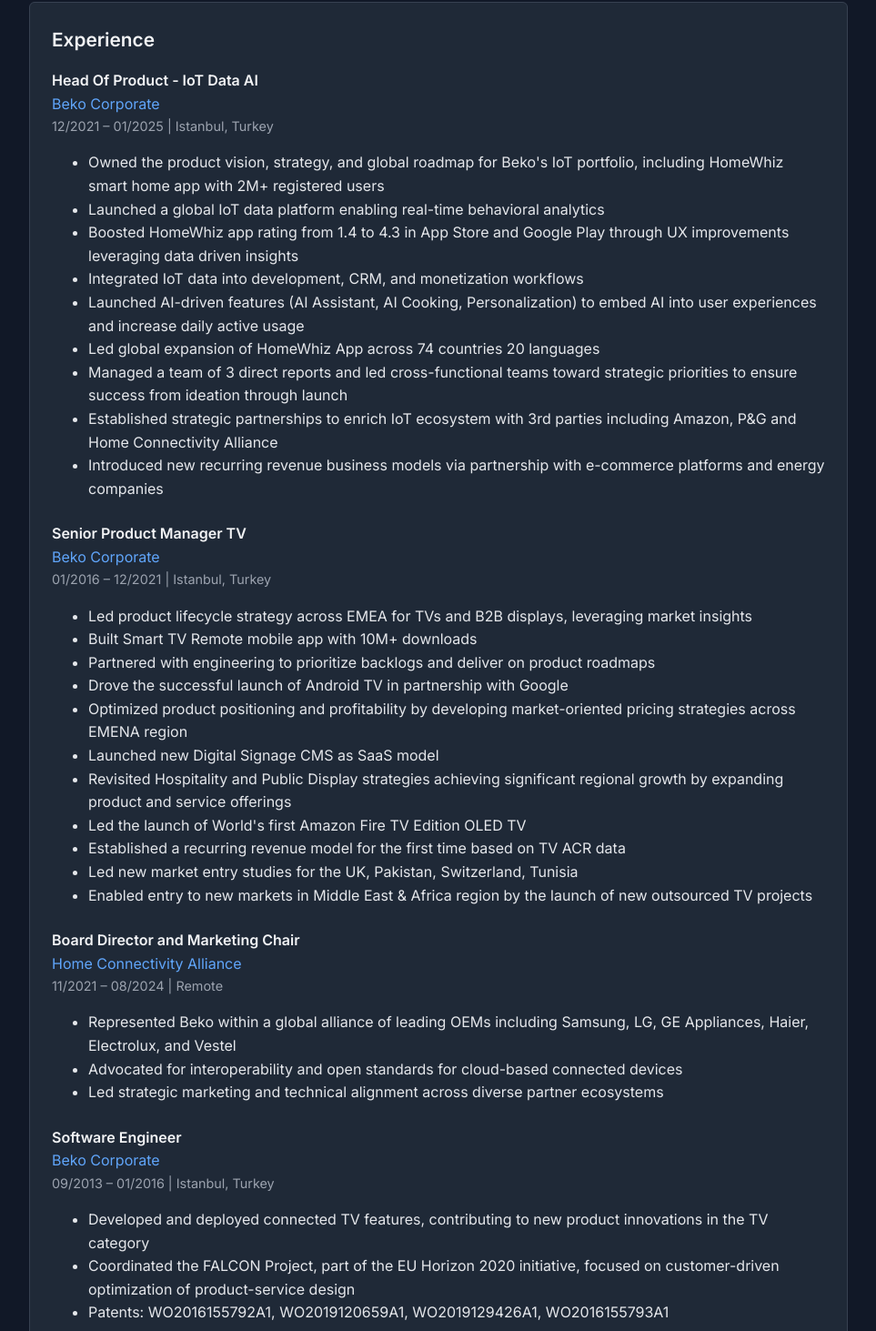
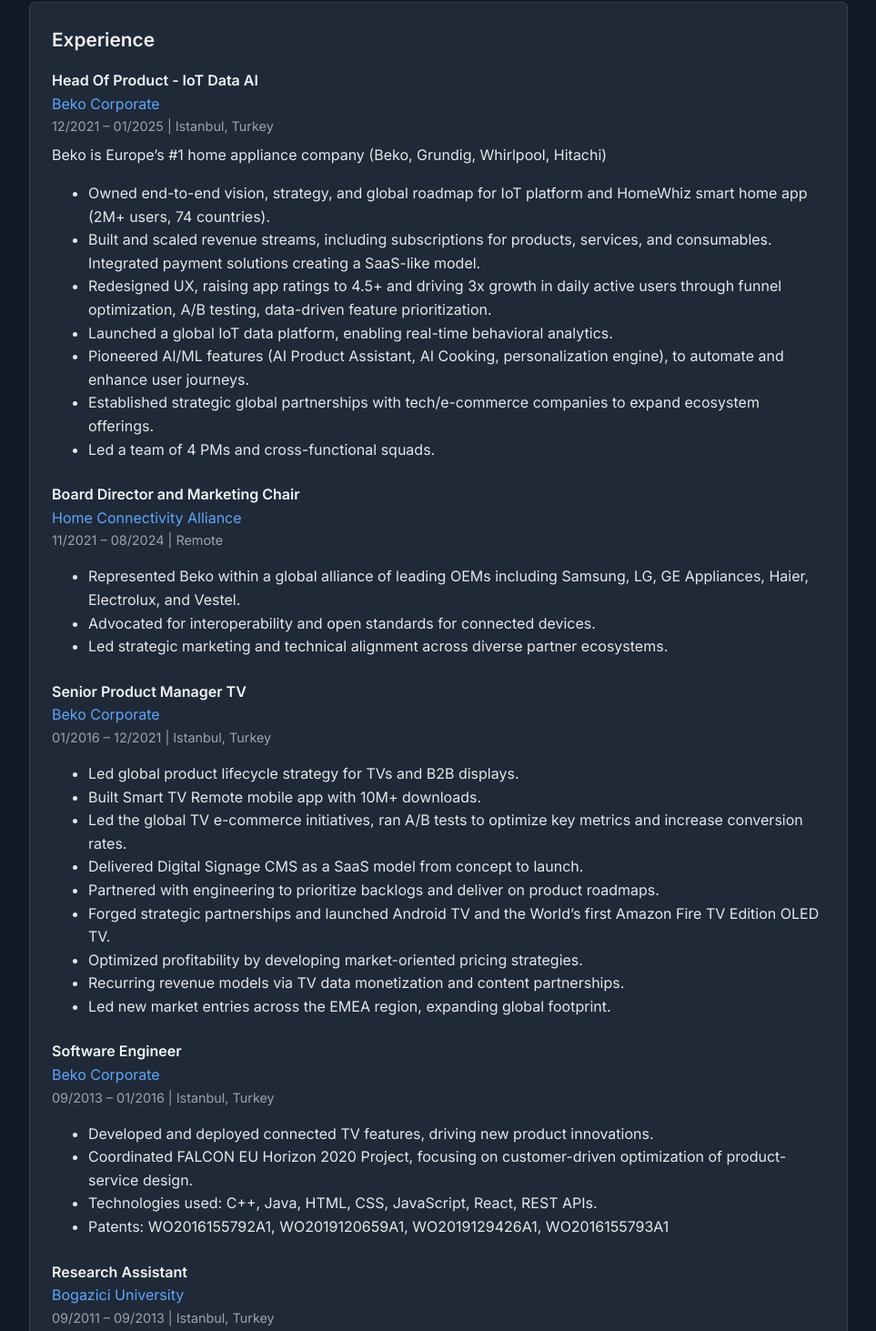
Before and after one commit to cemsumengen/cemsumengen.com, a plain HTML site: page resume.html in a window 1280 px wide. Shown: the part 891-2354 px from the top of the page at 91% size, without its empty margins (158-1121 px from the left). Drawn offline with Linux system fonts and the light colour scheme.

Commit message:
Added favicon     Added projects     Added AI courses     Updated Resume

```diff
--- a/resume.html
+++ b/resume.html
@@ -5,7 +5,8 @@
     <meta name="viewport" content="width=device-width, initial-scale=1.0">
     <title>Cem Sumengen | Resume</title>
     <link href="https://fonts.googleapis.com/css2?family=Inter:wght@400;600;700&display=swap" rel="stylesheet">
-    <link rel="stylesheet" href="styles.css">
+    <link rel="stylesheet" href="/styles.css">
+    <link rel="icon" href="/favicon.png" type="image/x-icon">
 
     <!-- SEO Meta Tags -->
     <meta name="description" content="Resume of Cem Sumengen, Senior Product Leader specializing in Digital Product Strategy, IoT, AI, and SaaS.">
@@ -30,13 +31,13 @@
 </head>
 <body>
     <div class="container">
-        <a href="index.html" class="back-link">← Back to Home</a>
+        <a href="/index.html" class="back-link">← Back to Home</a>
 
         <header class="resume-header">
             <h1>Cem Sumengen</h1>
             <div class="contact-info">
                 Senior Product Leader | Digital Product Strategy<br>
-                <a href="mailto:cemsumengen@gmail.com">cemsumengen@gmail.com</a> |
+                <a href="mailto:cem@sumengen.net">cem@sumengen.net</a> |
                 <a href="http://www.linkedin.com/in/cemsumengen">LinkedIn</a> |
                 Istanbul, Turkey
             </div>
@@ -44,7 +45,7 @@
 
         <section class="section">
             <h2>Summary</h2>
-            <p>Customer-focused Global Product Manager with experience in SaaS, consumer electronics, and technology across Europe, the Middle East, and international markets. Proven track record of launching IoT, AI, and digital products at scale, leading cross-cultural teams, and driving measurable business growth. Skilled in product strategy, GTM execution, global partnerships, and innovation management, shaping roadmaps for millions of users worldwide. Passionate about leveraging AI, data, and user-centric design to deliver impactful, customer-driven solutions.</p>
+            <p>Strategic global Product Manager with 12+ years of experience driving the strategy and execution of global SaaS, IoT, and digital platforms. Proven track record of launching digital products at scale, from concept to global rollout, driving revenue growth and engagement. Skilled in leading high-performing cross-cultural teams, fostering collaboration and operational excellence. Recognized for shaping product strategy, driving AI adoption, forging global partnerships, and executing GTM plans that transform product vision into market-leading solutions.</p>
         </section>
 
         <section class="section">
@@ -78,16 +79,28 @@
                     <div class="company">Beko Corporate</div>
                     <div class="period">12/2021 – 01/2025 | Istanbul, Turkey</div>
                 </div>
+                Beko is Europe’s #1 home appliance company (Beko, Grundig, Whirlpool, Hitachi)
                 <ul>
-                    <li>Owned the product vision, strategy, and global roadmap for Beko's IoT portfolio, including HomeWhiz smart home app with 2M+ registered users</li>
-                    <li>Launched a global IoT data platform enabling real-time behavioral analytics</li>
-                    <li>Boosted HomeWhiz app rating from 1.4 to 4.3 in App Store and Google Play through UX improvements leveraging data driven insights</li>
-                    <li>Integrated IoT data into development, CRM, and monetization workflows</li>
-                    <li>Launched AI-driven features (AI Assistant, AI Cooking, Personalization) to embed AI into user experiences and increase daily active usage</li>
-                    <li>Led global expansion of HomeWhiz App across 74 countries 20 languages</li>
-                    <li>Managed a team of 3 direct reports and led cross-functional teams toward strategic priorities to ensure success from ideation through launch</li>
-                    <li>Established strategic partnerships to enrich IoT ecosystem with 3rd parties including Amazon, P&G and Home Connectivity Alliance</li>
-                    <li>Introduced new recurring revenue business models via partnership with e-commerce platforms and energy companies</li>
+                    <li>Owned end-to-end vision, strategy, and global roadmap for IoT platform and HomeWhiz smart home app (2M+ users, 74 countries).</li>
+                    <li>Built and scaled revenue streams, including subscriptions for products, services, and consumables. Integrated payment solutions creating a SaaS-like model.</li>
+                    <li>Redesigned UX, raising app ratings to 4.5+ and driving 3x growth in daily active users through funnel optimization, A/B testing, data-driven feature prioritization.</li>
+                    <li>Launched a global IoT data platform, enabling real-time behavioral analytics.</li>
+                    <li>Pioneered AI/ML features (AI Product Assistant, AI Cooking, personalization engine), to automate and enhance user journeys.</li>
+                    <li>Established strategic global partnerships with tech/e-commerce companies to expand ecosystem offerings.</li>
+                    <li>Led a team of 4 PMs and cross-functional squads.</li>
+                </ul>
+            </div>
+
+            <div class="job">
+                <div class="job-header">
+                    <div class="job-title">Board Director and Marketing Chair</div>
+                    <div class="company">Home Connectivity Alliance</div>
+                    <div class="period">11/2021 – 08/2024 | Remote</div>
+                </div>
+                <ul>
+                    <li>Represented Beko within a global alliance of leading OEMs including Samsung, LG, GE Appliances, Haier, Electrolux, and Vestel.</li>
+                    <li>Advocated for interoperability and open standards for connected devices.</li>
+                    <li>Led strategic marketing and technical alignment across diverse partner ecosystems.</li>
                 </ul>
             </div>
 
@@ -98,30 +111,15 @@
                     <div class="period">01/2016 – 12/2021 | Istanbul, Turkey</div>
                 </div>
                 <ul>
-                    <li>Led product lifecycle strategy across EMEA for TVs and B2B displays, leveraging market insights</li>
-                    <li>Built Smart TV Remote mobile app with 10M+ downloads</li>
-                    <li>Partnered with engineering to prioritize backlogs and deliver on product roadmaps</li>
-                    <li>Drove the successful launch of Android TV in partnership with Google</li>
-                    <li>Optimized product positioning and profitability by developing market-oriented pricing strategies across EMENA region</li>
-                    <li>Launched new Digital Signage CMS as SaaS model</li>
-                    <li>Revisited Hospitality and Public Display strategies achieving significant regional growth by expanding product and service offerings</li>
-                    <li>Led the launch of World's first Amazon Fire TV Edition OLED TV</li>
-                    <li>Established a recurring revenue model for the first time based on TV ACR data</li>
-                    <li>Led new market entry studies for the UK, Pakistan, Switzerland, Tunisia</li>
-                    <li>Enabled entry to new markets in Middle East & Africa region by the launch of new outsourced TV projects</li>
-                </ul>
-            </div>
-
-            <div class="job">
-                <div class="job-header">
-                    <div class="job-title">Board Director and Marketing Chair</div>
-                    <div class="company">Home Connectivity Alliance</div>
-                    <div class="period">11/2021 – 08/2024 | Remote</div>
-                </div>
-                <ul>
-                    <li>Represented Beko within a global alliance of leading OEMs including Samsung, LG, GE Appliances, Haier, Electrolux, and Vestel</li>
-                    <li>Advocated for interoperability and open standards for cloud-based connected devices</li>
-                    <li>Led strategic marketing and technical alignment across diverse partner ecosystems</li>
+                    <li>Led global product lifecycle strategy for TVs and B2B displays.</li>
+                    <li>Built Smart TV Remote mobile app with 10M+ downloads.</li>
+                    <li>Led the global TV e-commerce initiatives, ran A/B tests to optimize key metrics and increase conversion rates.</li>
+                    <li>Delivered Digital Signage CMS as a SaaS model from concept to launch.</li>
+                    <li>Partnered with engineering to prioritize backlogs and deliver on product roadmaps.</li>
+                    <li>Forged strategic partnerships and launched Android TV and the World’s first Amazon Fire TV Edition OLED TV.</li>
+                    <li>Optimized profitability by developing market-oriented pricing strategies.</li>
+                    <li>Recurring revenue models via TV data monetization and content partnerships.</li>
+                    <li>Led new market entries across the EMEA region, expanding global footprint.</li>
                 </ul>
             </div>
 
@@ -132,8 +130,9 @@
                     <div class="period">09/2013 – 01/2016 | Istanbul, Turkey</div>
                 </div>
                 <ul>
-                    <li>Developed and deployed connected TV features, contributing to new product innovations in the TV category</li>
-                    <li>Coordinated the FALCON Project, part of the EU Horizon 2020 initiative, focused on customer-driven optimization of product-service design</li>
+                    <li>Developed and deployed connected TV features, driving new product innovations.</li>
+                    <li>Coordinated FALCON EU Horizon 2020 Project, focusing on customer-driven optimization of product-service design.</li>
+                    <li>Technologies used: C++, Java, HTML, CSS, JavaScript, React, REST APIs.</li>
                     <li>Patents: WO2016155792A1, WO2019120659A1, WO2019129426A1, WO2016155793A1</li>
                 </ul>
             </div>
--- a/styles.css
+++ b/styles.css
@@ -71,7 +71,7 @@
 
 p {
     margin: 0;
-    color: #9ca3af;
+    color: #f3f4f6;
     font-size: 1rem;
     line-height: 1.7;
 }
```
Also changed, not shown: index.html (+36 -6 lines), favicon.png (added), projects/ecommerce_case_study/app_logo.png (renamed from ecommerce_case_study/app_logo.png), projects/ecommerce_case_study/dolap.webp (renamed from ecommerce_case_study/dolap.webp), projects/ecommerce_case_study/ecommerce_case_presentation.html (renamed from ecommerce_case_study/ecommerce_case_presentation.html), projects/ecommerce_case_study/favicon.png (renamed from ecommerce_case_study/favicon.png), projects/ecommerce_case_study/gardrops.webp (renamed from ecommerce_case_study/gardrops.webp), projects/ecommerce_case_study/letgo.webp (renamed from ecommerce_case_study/letgo.webp), 4 other files.
